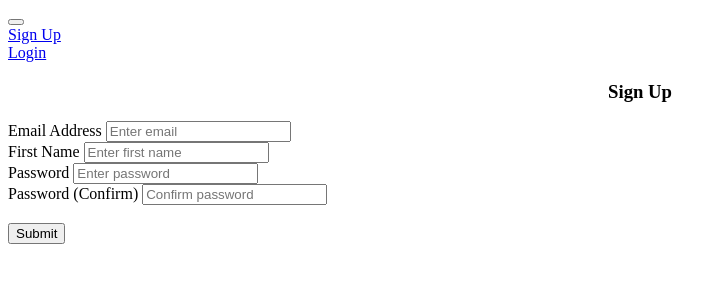
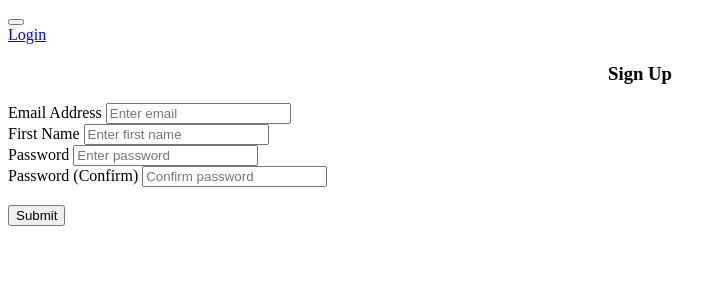
Before and after one commit to jynnjay/SuccessCutie, a Flask app: page /sign-up in a window 1280 px wide. Shown: the top 300 px of the page, without its empty margins (0-727 px from the left). Run offline with Flask 2, Linux system fonts and the light colour scheme; some libraries are stand-ins or nearby versions.

Commit message:
Update base.html

```diff
--- a/website/templates/base.html
+++ b/website/templates/base.html
@@ -36,7 +36,7 @@
           </p>
           {% else %}
           <!-- <a class="nav-item nav-link" id="login" href="/login">Login</a>-->
-          <a class="nav-item nav-link" id="signUp" href="/sign-up">Sign Up</a>
+          <!--<a class="nav-item nav-link" id="signUp" href="/sign-up">Sign Up</a>-->
           {% endif %}
         </div>
       </div>
```
